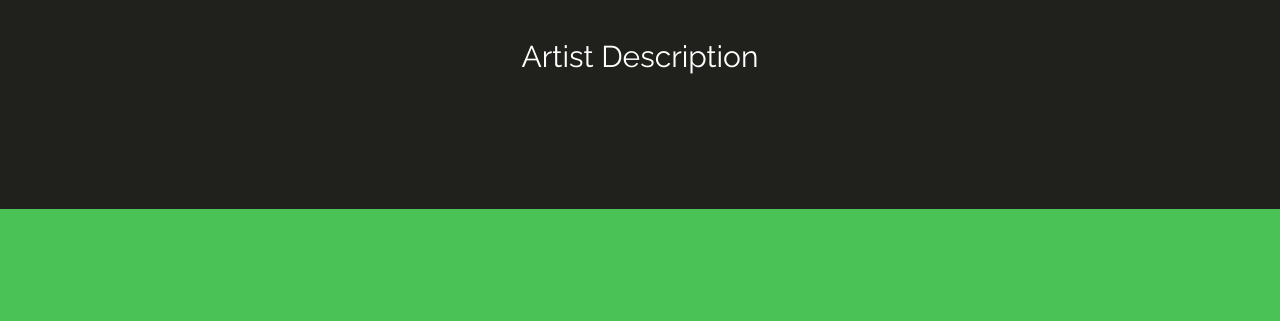
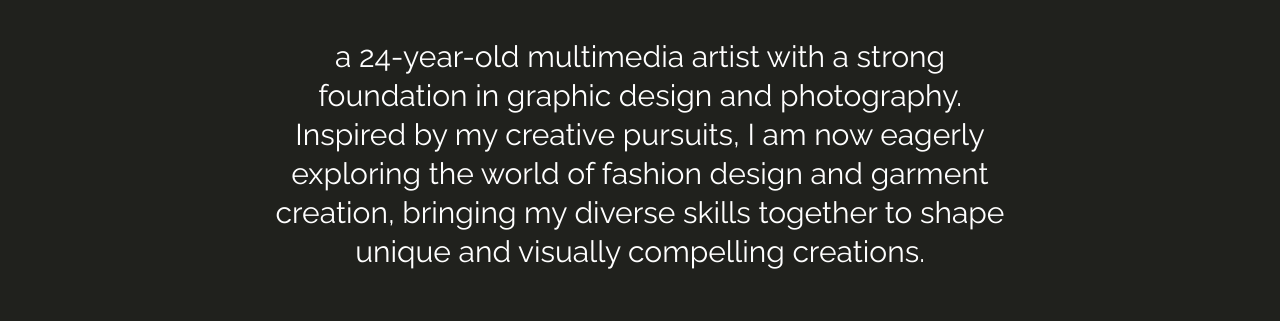
Before and after one commit to urbancanvas/exhibit, a plain HTML site: page aldous-jerusalem.html in a window 1280 px wide. Shown: the part 980-1301 px from the top of the page. Drawn offline with nearby package versions, Linux system fonts and the light colour scheme; some packages are replaced by stand-ins of ours; a script that the page names is missing.

Commit message:
aldous-jerusalem.html

```diff
--- a/aldous-jerusalem.html
+++ b/aldous-jerusalem.html
@@ -134,7 +134,7 @@
                  <div class="tp-section-title">
                     <span class="tp-sub-title mb-20">About me</span>
                     <!-- INSERT ABOUT DESCRIPTION HERE -->
-                    <h2 class="tp-title mb-30">Artist Description</h2>
+                    <h2 class="tp-title mb-30">a 24-year-old multimedia artist with a strong foundation in graphic design and photography. Inspired by my creative pursuits, I am now eagerly exploring the world of fashion design and garment creation, bringing my diverse skills together to shape unique and visually compelling creations.</h2>
                  </div>
               </div>
            </div>
```
